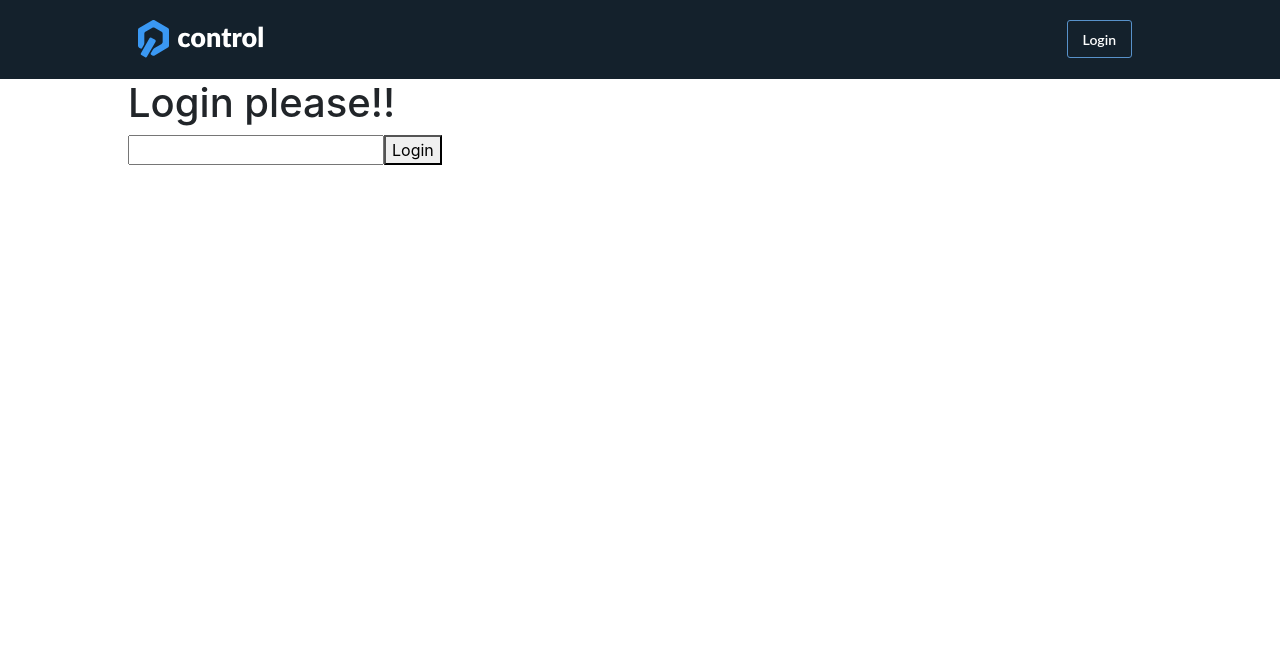
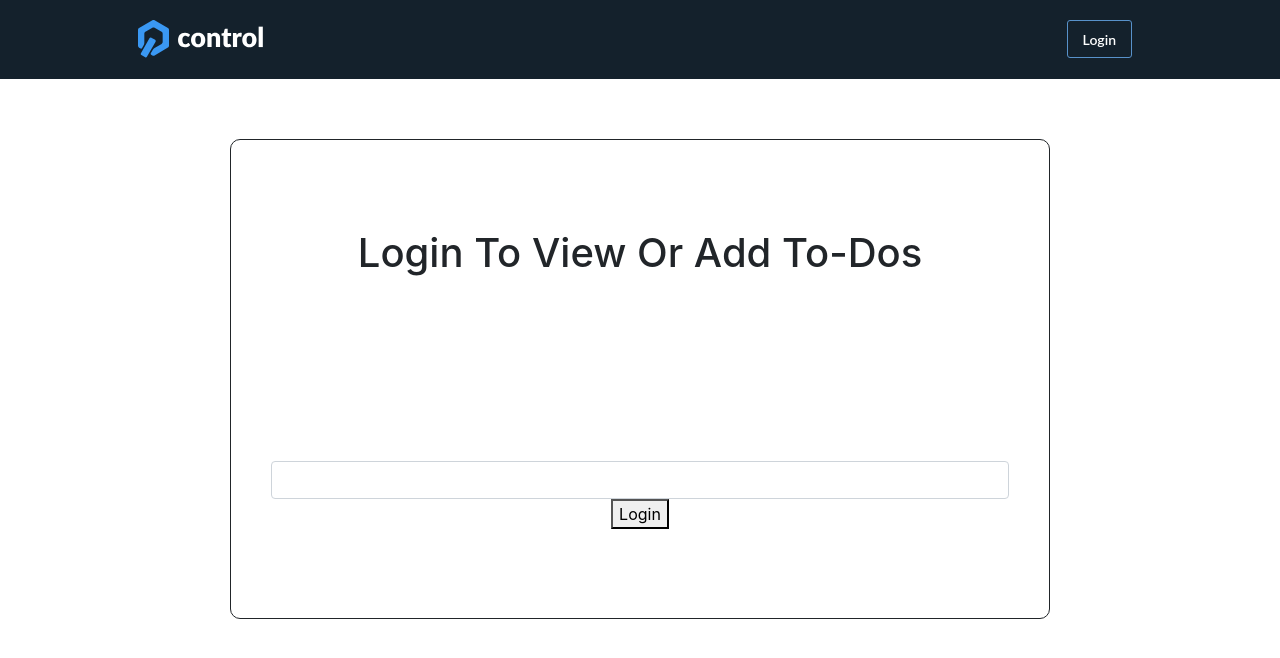
Before and after one commit to andrewbhy/control-vuejs-assignment, a Vue app: page /login in a window 1280 px wide. Shown: the top 658 px of the page. Built offline with nearby package versions, Linux system fonts and the light colour scheme.

Commit message:
save progress

```diff
--- a/src/App.vue
+++ b/src/App.vue
@@ -22,15 +22,22 @@ export default {
 </script>
 
 <style >
-
 .content-container {
-  width : 80%;
-  margin : auto;
+  width: 80%;
+  margin: auto;
 }
 
+html,
 body {
-  margin : 0px !important;
-  padding : 0px !important;
+  height: 100%;
+}
+
+
+
+body {
+  margin: 0px !important;
+  padding: 0px !important;
+
 
   font-family: 'Avenir', Helvetica, Arial, sans-serif;
   -webkit-font-smoothing: antialiased;
@@ -38,6 +45,6 @@ body {
 }
 
 #app {
-  top : 0px;
+  top: 0px;
 }
 </style>
--- a/src/components/Login.vue
+++ b/src/components/Login.vue
@@ -1,24 +1,36 @@
 <template>
-    <div>
-        <h1>Login please!!</h1>
-        <form v-on:submit.prevent="onSubmit"> <!--submit.prevent should prevent reloading-->
-            <input v-model="username" @input="onInput" ></input>
+    <div class="vertical-center">
+
+        <div id="form-login" class="form-group">
+            <div class="form-inner-content-container">
+                <h1>Login To View Or Add To-Dos</h1>
+                <form v-on:submit.prevent="onSubmit">
+                    <!--submit.prevent should prevent reloading-->
+
+                    <div class="login-input">
+                        <input class="form-control" v-model="username" @input="onInput"></input>
                         <button class="">Login</button>
+                    </div>
+
 
                     {{validationMessage}}
                     <div>
                         {{loginErrorMesage}}
                     </div>
+
                 </form>
+            </div>
+        </div>
+
     </div>
 </template>
 
 
 <script>
 
-import {createNamespacedHelpers} from 'vuex'
+import { createNamespacedHelpers } from 'vuex'
 const { mapActions } = createNamespacedHelpers('Auth');
-let actions =  {...mapActions(['login'])}
+let actions = { ...mapActions(['login']) }
 
 
 const usernameRegex = /^[a-zA-Z0-9._-]+$/;
@@ -29,27 +41,27 @@ const usernameMaxLength = 15;
 
 export default {
 
-    data : function(){
+    data: function() {
 
         return {
-            username : null,
-            valid : true,
-            validationMessage : "",
-            loginErrorMesage : ""
+            username: null,
+            valid: true,
+            validationMessage: "",
+            loginErrorMesage: ""
         }
     },
 
 
-    methods : {
+    methods: {
 
         ...mapActions(['login']),
 
-        setLoginErrorMessage: function (msg){
+        setLoginErrorMessage: function(msg) {
 
             this.$data.loginErrorMesage = msg;
         },
 
-        onSubmit : function() {
+        onSubmit: function() {
 
 
 
@@ -59,16 +71,16 @@ export default {
 
             let router = this.$router;
             let username = this.$data.username || '';
-            if( this.validateInput(username)){
+            if (this.validateInput(username)) {
                 //call login action
 
                 //login(username)
 
-                    let x = this.login(username).then( result => {
+                let x = this.login(username).then(result => {
 
                     let { success, message } = result;
 
-                        if ( success ) {
+                    if (success) {
                         this.setLoginErrorMessage("");
                         router.push('/');
                     }
@@ -78,7 +90,7 @@ export default {
                     }
 
 
-                    }).catch( err =>{
+                }).catch(err => {
 
 
                 })
@@ -86,17 +98,17 @@ export default {
             }
 
         },
-        onInput : function() {
+        onInput: function() {
 
             this.setLoginErrorMessage("");
 
             this.validateInput()
         },
-        validateInput : function() {
+        validateInput: function() {
 
             //writing it this way as a practice on closure
-            let setResult = function (ctx) {
-                return function(valid,msg){
+            let setResult = function(ctx) {
+                return function(valid, msg) {
                     ctx.$data.valid = valid;
                     ctx.$data.validationMessage = msg;
 
@@ -107,32 +119,71 @@ export default {
 
 
 
-            if(!this.$data.username ){
-               return setResult(true,"");
+            if (!this.$data.username) {
+                return setResult(true, "");
             }
-            else{
+            else {
 
                 let username = this.$data.username || ""
 
-                if ( username.length < usernameMinLength ) {
+                if (username.length < usernameMinLength) {
                     return setResult(false, `user name must be between ${usernameMinLength} to ${usernameMaxLength} characters `)
 
                 }
 
-                if( !usernameRegex.exec(username) ){
+                if (!usernameRegex.exec(username)) {
                     //regex failed to find match
-                    return setResult(false,'username must be alphanumeric (letters a-z,A-Z, numbers 0-9)')
+                    return setResult(false, 'username must be alphanumeric (letters a-z,A-Z, numbers 0-9)')
                 }
 
 
 
             }
 
-            return setResult(true,"");
+            return setResult(true, "");
         }
     }
 }
 </script>
 
 <style>
+.vertical-center {
+
+    min-height: 100vh;
+    height: 100vh;
+
+    display: flex;
+    justify-content: center;
+}
+
+.form-inner-content-container {
+    position: relative;
+    text-align: center;
+}
+
+.login-input {
+    margin-top:25%;
+}
+
+#form-login {
+    align-content: center;
+    background-color: transparent;
+    border-style : solid;
+    border-width : 1px;
+    border-radius:  10px;
+
+    margin: auto;
+    position: relative;
+
+    top: -100px;
+
+
+    min-width: 200px;
+    width: 80%;
+
+    min-height: 200px;
+    height: 60%;
+
+    padding: 40px;
+}
 </style>
```
Lines whose indentation alone changed are shown as unchanged.
